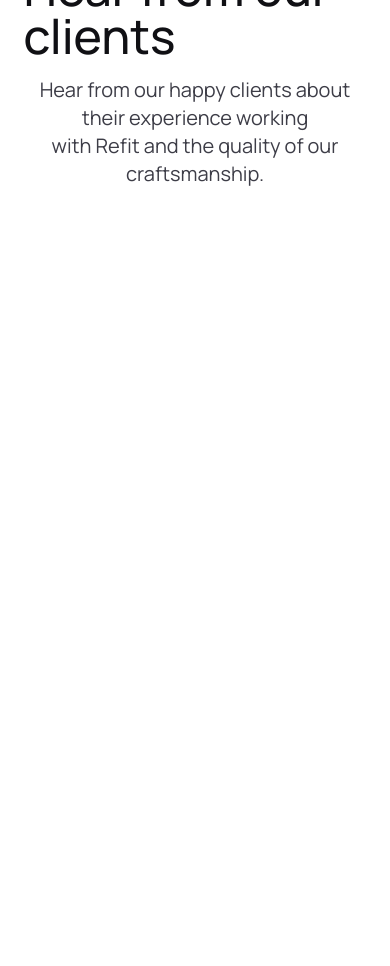
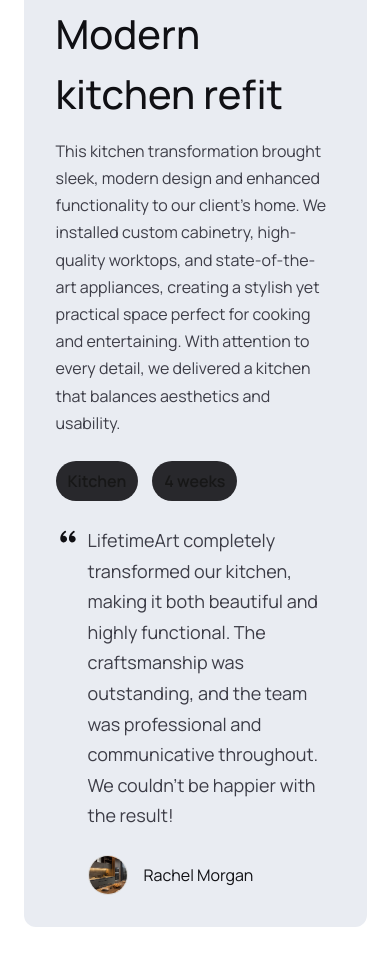
Before and after one commit to rizkyazizhsn/LifetimeArt, a Next.js app: page / in a window 390 px wide. Shown: the part 6600-7566 px from the top of the page. Before the commit the page ends 6908 px from the top, so only its background shows below. Built offline with nearby package versions, Linux system fonts and the light colour scheme.

Commit message:
feat: add work section with work card component

```diff
--- a/src/modules/works/_components/Work.tsx
+++ b/src/modules/works/_components/Work.tsx
@@ -1,17 +1,38 @@
-import Badge from "@/components/common/Badge"
+import Badge from "@/components/common/Badge";
+import WorkCard, { WorkCardProps } from "./WorkCard";
 
 const Work = () => {
+  const works: WorkCardProps[] = [
+    {
+      title: "Modern kitchen refit",
+      description: "This kitchen transformation brought sleek, modern design and enhanced  functionality to our client’s home. We installed custom cabinetry, high-quality worktops, and state-of-the-art appliances, creating a stylish yet practical space perfect for cooking and entertaining. With attention to every detail, we delivered a kitchen that balances aesthetics and usability.",
+      image: "/assets/img/works/image-1.png",
+      badge: ["Kitchen", "4 weeks"],
+      quote: "LifetimeArt completely transformed our kitchen, making it both beautiful and highly functional. The craftsmanship was outstanding, and the team was professional and communicative throughout. We couldn’t be happier with the result!",
+      citation_image: "/assets/img/works/image-1.png",
+      name: "Rachel Morgan",
+    }
+  ];
   return (
     <div className="bg-white py-[120px]">
       <div className="container">
         <div className="flex flex-col justify-center items-center">
-         <Badge title="Our work" />
-         <h2 className="text-[#101014] font-medium text-5xl mt-2">Get inspired by our work</h2>
-         <p className="text-xl text-[#3D3D47] mt-4 text-center">See how we’ve transformed homes with our expert <br /> craftsmanship and attention to detail.</p>
+          <Badge title="Our work" />
+          <h2 className="text-[#101014] font-medium text-5xl mt-2">
+            Get inspired by our work
+          </h2>
+          <p className="text-xl text-[#3D3D47] mt-4 text-center">
+            See how we’ve transformed homes with our expert <br /> craftsmanship
+            and attention to detail.
+          </p>
+        </div>
+
+        <div className="my-[230]">
+          <WorkCard items={works}  />
         </div>
       </div>
     </div>
-  )
-}
+  );
+};
 
-export default Work
+export default Work;
--- /dev/null
+++ b/src/modules/works/_components/WorkCard.tsx
@@ -0,0 +1,75 @@
+import Badge from "@/components/common/Badge";
+import Image from "next/image";
+
+export type WorkCardProps = {
+  title: string;
+  description: string;
+  image: string;
+  badge: string[];
+  quote: string;
+  citation_image: string;
+  name: string;
+  variant?: "light" | "dark";
+};
+const WorkCard = ({ items } : {items: WorkCardProps[]}) => {
+  return (
+    <>
+    {items.map((data, index) => (
+      <div key={index} className="rounded-xl p-8 bg-[#E9ECF2]">
+        <div className="grid grid-cols-1 md:grid-cols-2 gap-20">
+          <Image
+            src={"/assets/img/works/image-1.png"}
+            width={648}
+            height={500}
+            alt="works"
+            className="h-full object-cover rounded-[10px]"
+          />
+          <div className="flex flex-col gap-6">
+            <div className="space-y-3.5">
+              <h2 className="font-medium text-[#101014] text-[40px]">{data.title}</h2>
+              <p className="font-normal text-base leading-[170%] text-[#3D3D47]">
+                {data.description}
+              </p>
+            </div>
+            <div className="flex items-center gap-3.5">
+              {data.badge.map((item, index) => (
+                <Badge key={index} title={item} />
+              ))}
+            </div>
+            <div className="flex items-start gap-2">
+              <Image
+                src={"/assets/icons/ic-quote.svg"}
+                width={24}
+                height={24}
+                alt="quote"
+              />
+              <div className="space-y-6">
+                <p className="text-[#3D3D47] text-lg font-normal leading-[170%]">
+                  LifetimeArt completely transformed our kitchen, making it both
+                  beautiful and highly functional. The craftsmanship was
+                  outstanding, and the team was professional and communicative
+                  throughout. We couldn’t be happier with the result!
+                </p>
+                <div className="flex items-center gap-4">
+                  <Image
+                    src={data.citation_image}
+                    alt="citation"
+                    width={50}
+                    height={50}
+                    className="rounded-full size-10 object-cover border border-[#DBDAD9]"
+                  />
+                  <p className="text-[#101014] text-base leading-5">
+                    Rachel Morgan
+                  </p>
+                </div>
+              </div>
+            </div>
+          </div>
+        </div>
+      </div>
+    ))}
+    </>
+  );
+};
+
+export default WorkCard;
```
Also changed, not shown: public/assets/icons/ic-quote.svg (added), public/assets/img/works/image-1.png (added).
